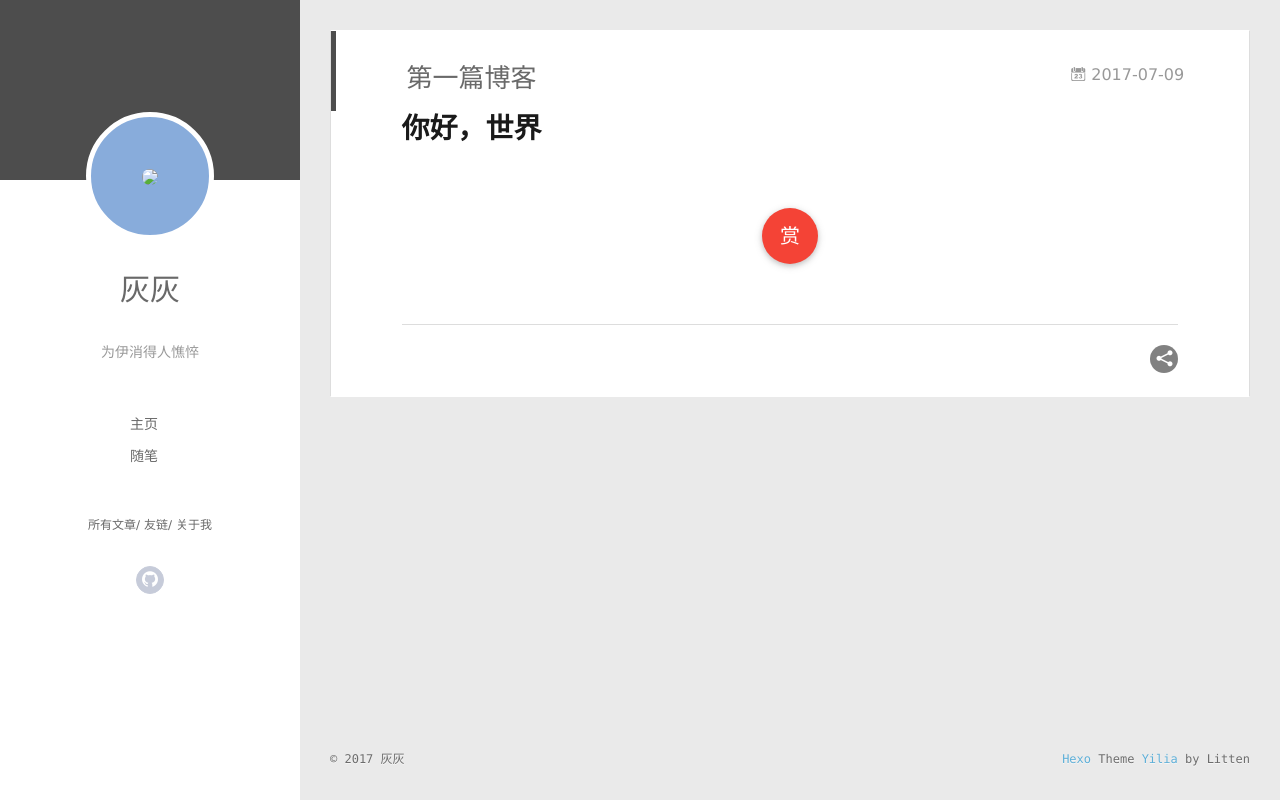
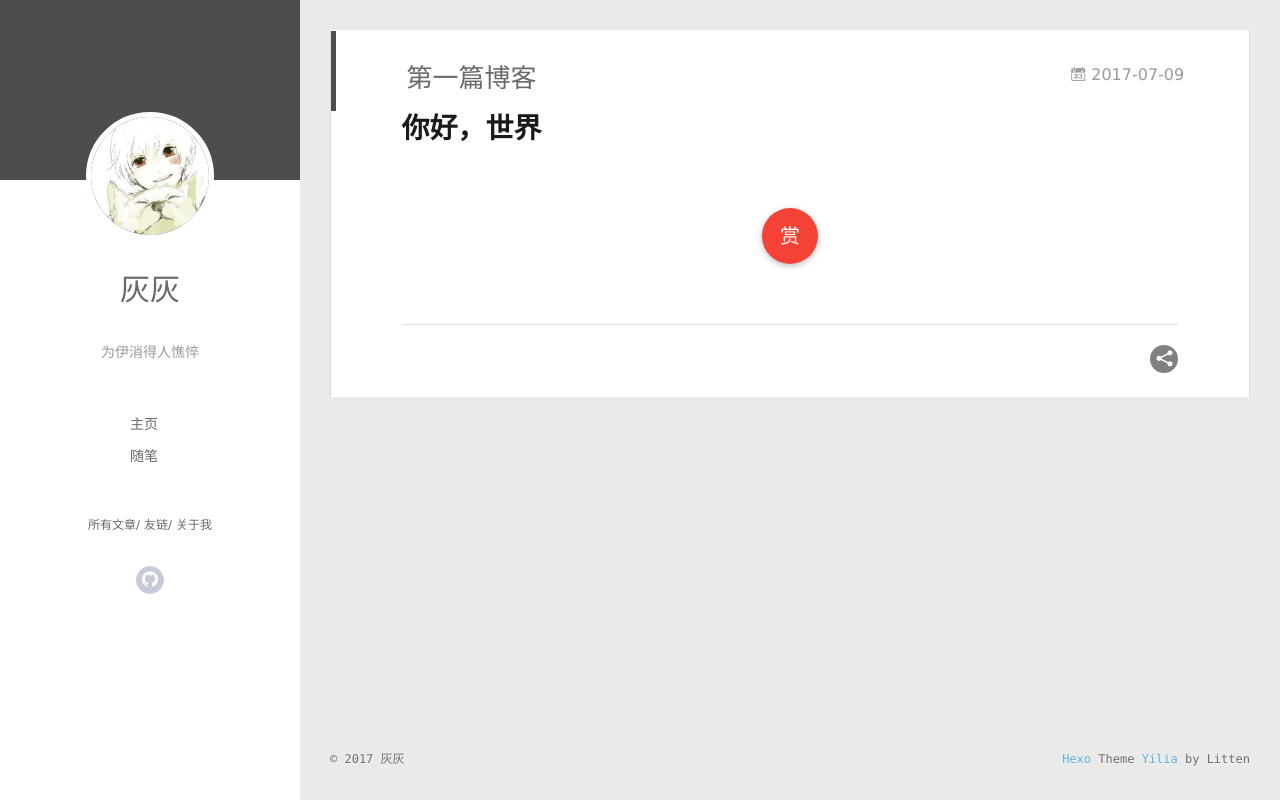
Before and after one commit to dhh19950618/dhh19950618.github.io, a plain HTML site: page 2017/07/09/第一篇博客/index.html in a window 1280 px wide. Drawn offline with Linux system fonts and the light colour scheme; no server answers.

Commit message:
Site updated: 2017-07-09 10:02:16

```diff
--- a/2017/07/09/第一篇博客/index.html
+++ b/2017/07/09/第一篇博客/index.html
@@ -46,7 +46,7 @@
 <div class="intrude-less">
 	<header id="header" class="inner">
 		<a href="/" class="profilepic">
-			<img src="null" class="js-avatar">
+			<img src="https://github.com/dhh19950618/dhh19950618.github.io/blob/master/pictures/1.jpg?raw=true" class="js-avatar">
 		</a>
 		<hgroup>
 		  <h1 class="header-author"><a href="/">灰灰</a></h1>
@@ -100,7 +100,7 @@
 	<div class="intrude-less">
 		<header id="header" class="inner">
 			<div class="profilepic">
-				<img src="null" class="js-avatar">
+				<img src="https://github.com/dhh19950618/dhh19950618.github.io/blob/master/pictures/1.jpg?raw=true" class="js-avatar">
 			</div>
 			<hgroup>
 			  <h1 class="header-author js-header-author">灰灰</h1>
```
Also changed, not shown: archives/2017/07/index.html (+2 -2 lines), archives/2017/index.html (+2 -2 lines), archives/index.html (+2 -2 lines), index.html (+2 -2 lines).
